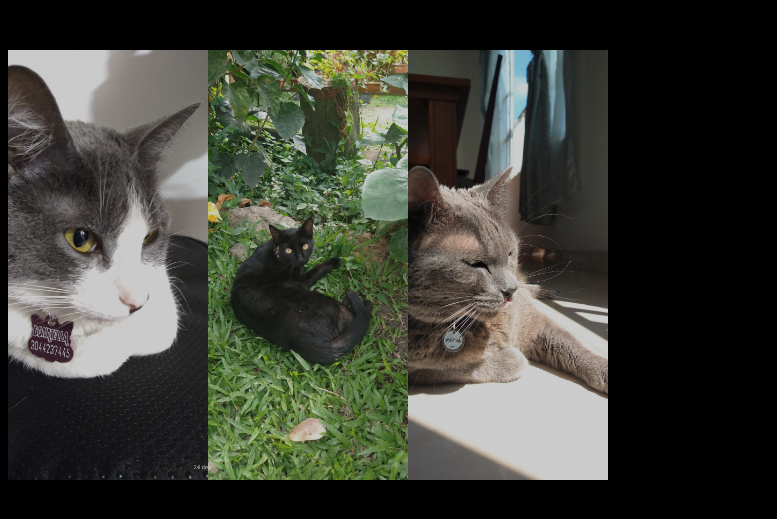
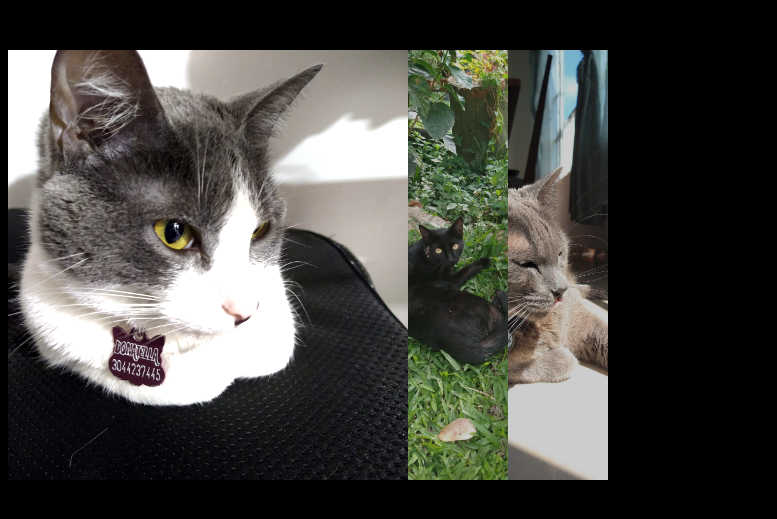
Before and after one commit to HeidyDaniela/webheidy, a plain HTML site: page index.html in a window 1280 px wide. In both pictures the pointer is over the picture 108 px from the left and 414 px from the top of the page. Shown: the part 149-668 px from the top of the page, without its empty margins (0-777 px from the left). Drawn offline with Linux system fonts and the light colour scheme.

Commit message:
más cambios css

```diff
--- a/estilos.css
+++ b/estilos.css
@@ -20,5 +20,8 @@ section img{
     transition: .5s ease;
 }
 section img:hover{
-
+    cursor: crosshair;
+    width: 300px;
+    opacity: 1;
+    filter: contrast(120%);
 }
```
